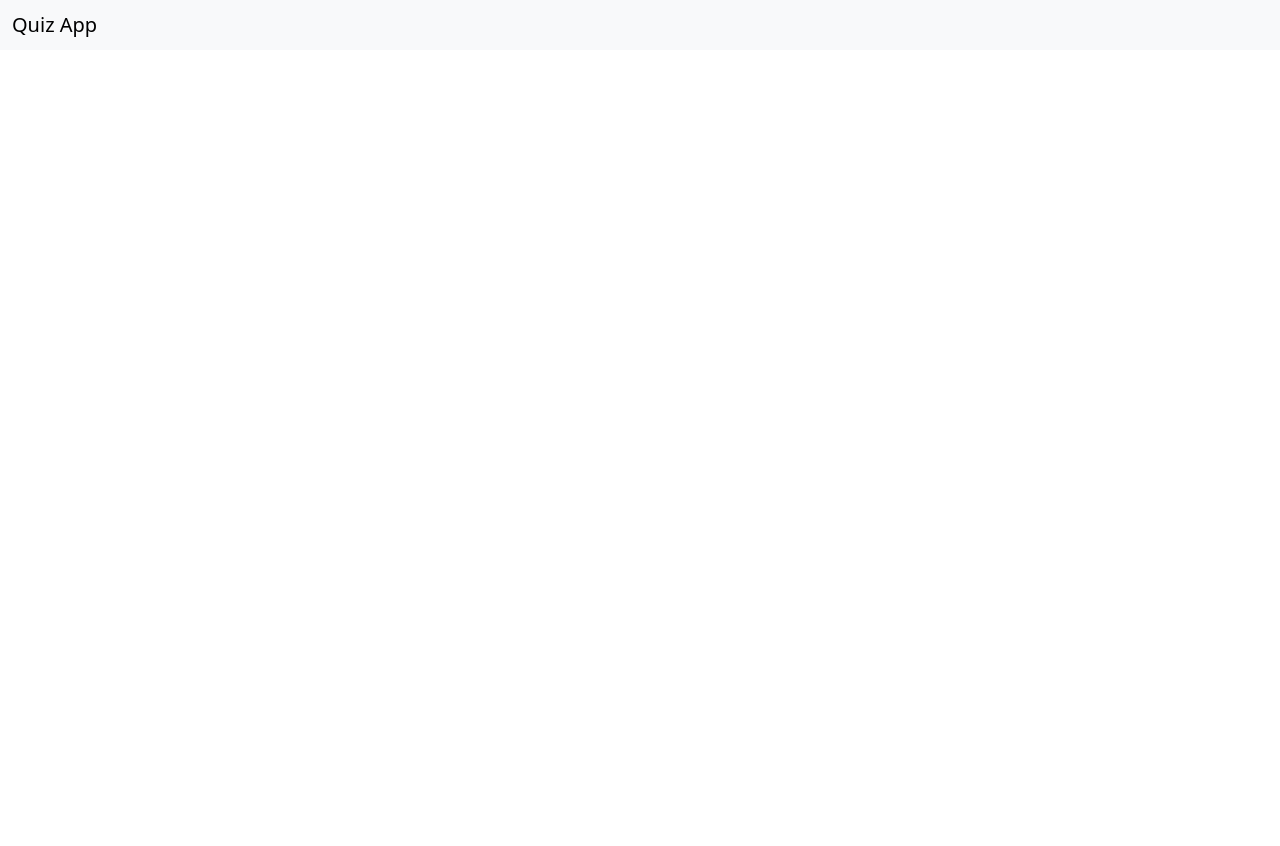
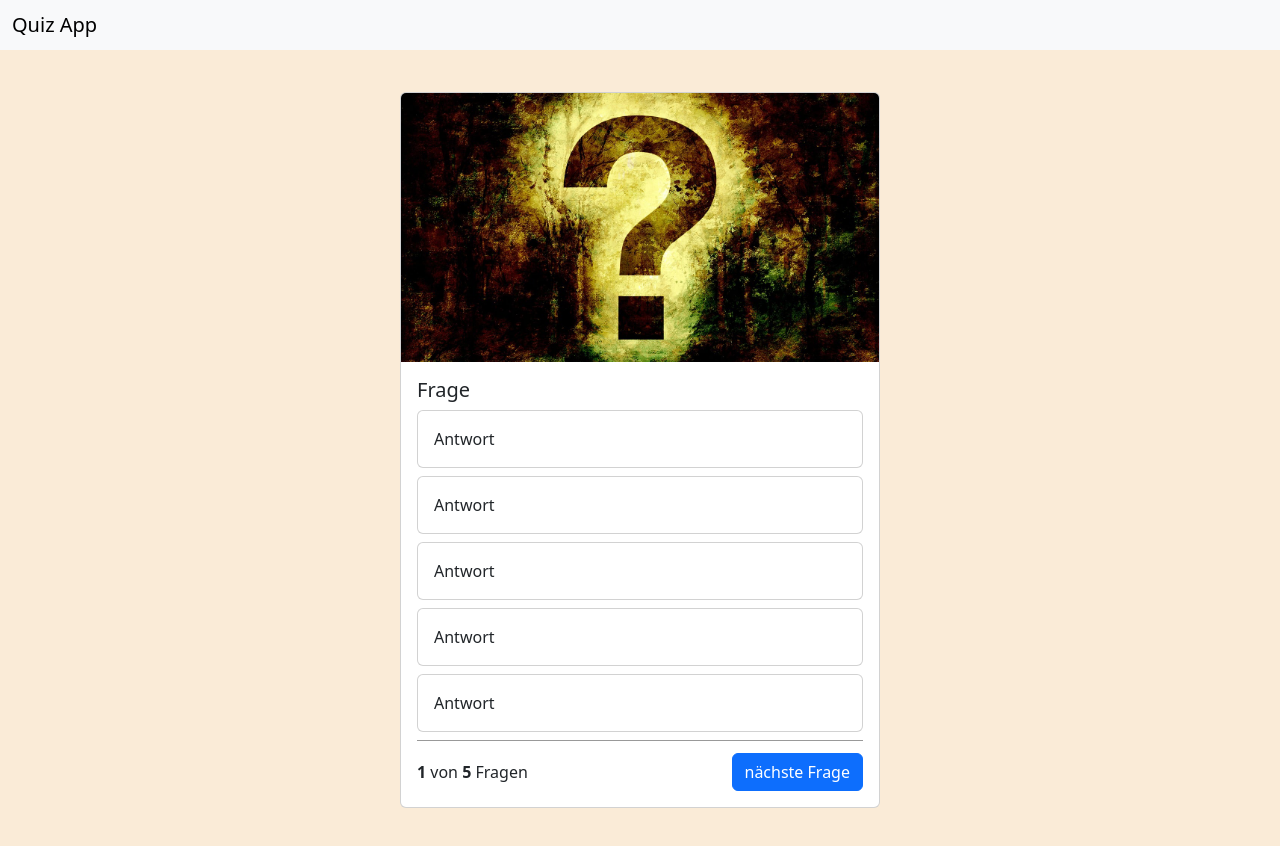
Before and after one commit to Ertuk1/Quiz-App, a website: page index.html in a window 1280 px wide. Before the commit the page ends 800 px from the top, so only its background shows below. Drawn offline with nearby package versions, Linux system fonts and the light colour scheme.

Commit message:
question card body

```diff
--- a/index.html
+++ b/index.html
@@ -14,5 +14,52 @@
           <span class="navbar-brand mb-0 h1">Quiz App</span>
         </div>
       </nav>
+
+    <div class="container">
+      <div class="card quiz-card" >
+        <img src="./img/question-mark-5475172_1280.jpg" class="card-img-top" alt="...">
+        <div class="card-body">
+          <h5 class="card-title">Frage</h5>
+
+          <div class="card mb-2">
+            <div class="card-body">
+              Antwort
+            </div>
+          </div>
+
+          <div class="card mb-2">
+            <div class="card-body">
+              Antwort
+            </div>
+          </div>
+
+          <div class="card mb-2">
+            <div class="card-body">
+              Antwort
+            </div>
+          </div>
+
+          <div class="card mb-2">
+            <div class="card-body">
+              Antwort
+            </div>
+          </div>
+
+          <div class="card mb-2">
+            <div class="card-body">
+              Antwort
+            </div>
+          </div>
+
+         <div>
+
+         <div class="question-footer">
+         <span><b>1</b> von <b>5</b> Fragen</span>
+            <button class="btn btn-primary">nächste Frage</button>
+        </div>
+
+
+      </div>
+    </div>
 </body>
 </html>
--- a/style.css
+++ b/style.css
@@ -0,0 +1,22 @@
+body{
+    background-color: antiquewhite !important;
+    min-height: 100vh;
+}
+.container{
+    min-height: 100vh;
+    display: flex;
+    align-items: center;
+    justify-content: center;
+}
+
+.question-footer{
+    border-top: 1px solid rgba(0, 0, 0, 0.4);
+    display: flex;
+    justify-content: space-between;
+    align-items: center;
+    padding-top: 12px;
+}
+
+.quiz-card{
+width: 30rem;
+}
```
Also changed, not shown: img/question-mark-5475172_1280.jpg (added).
